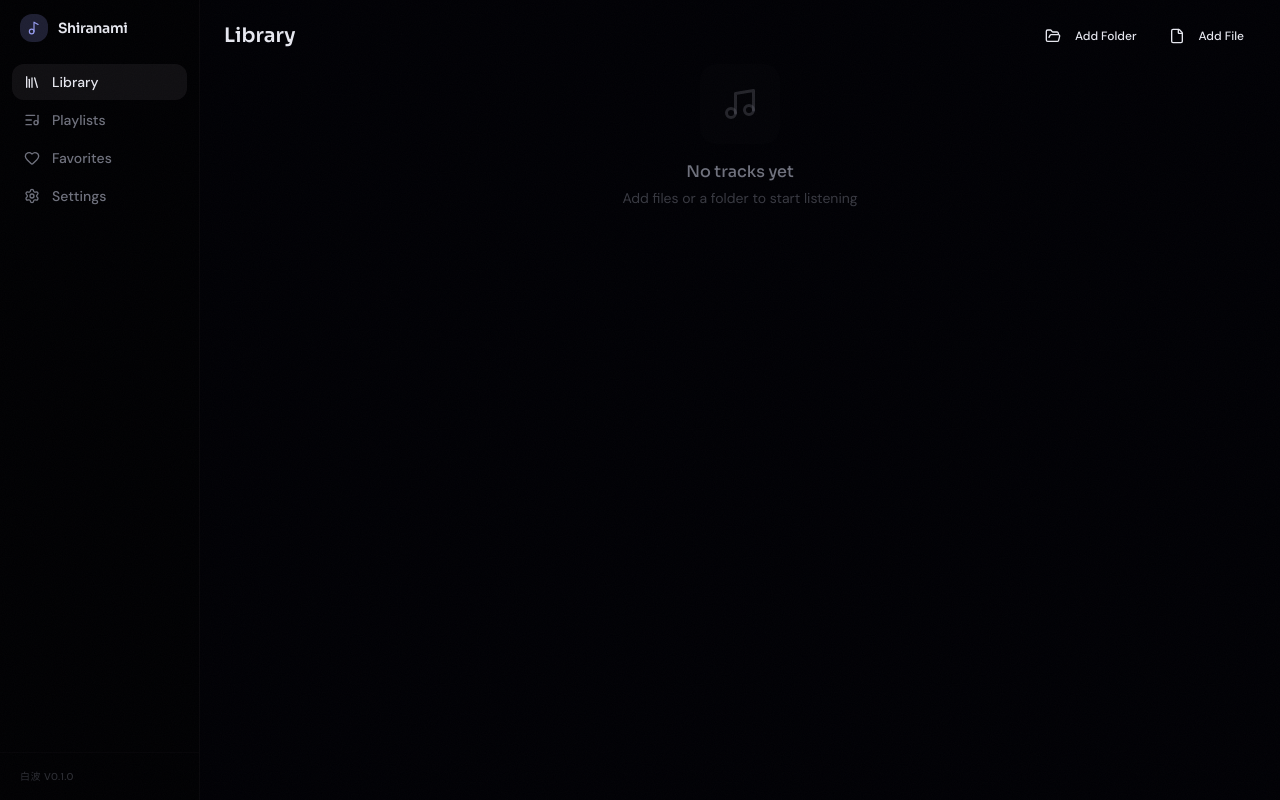
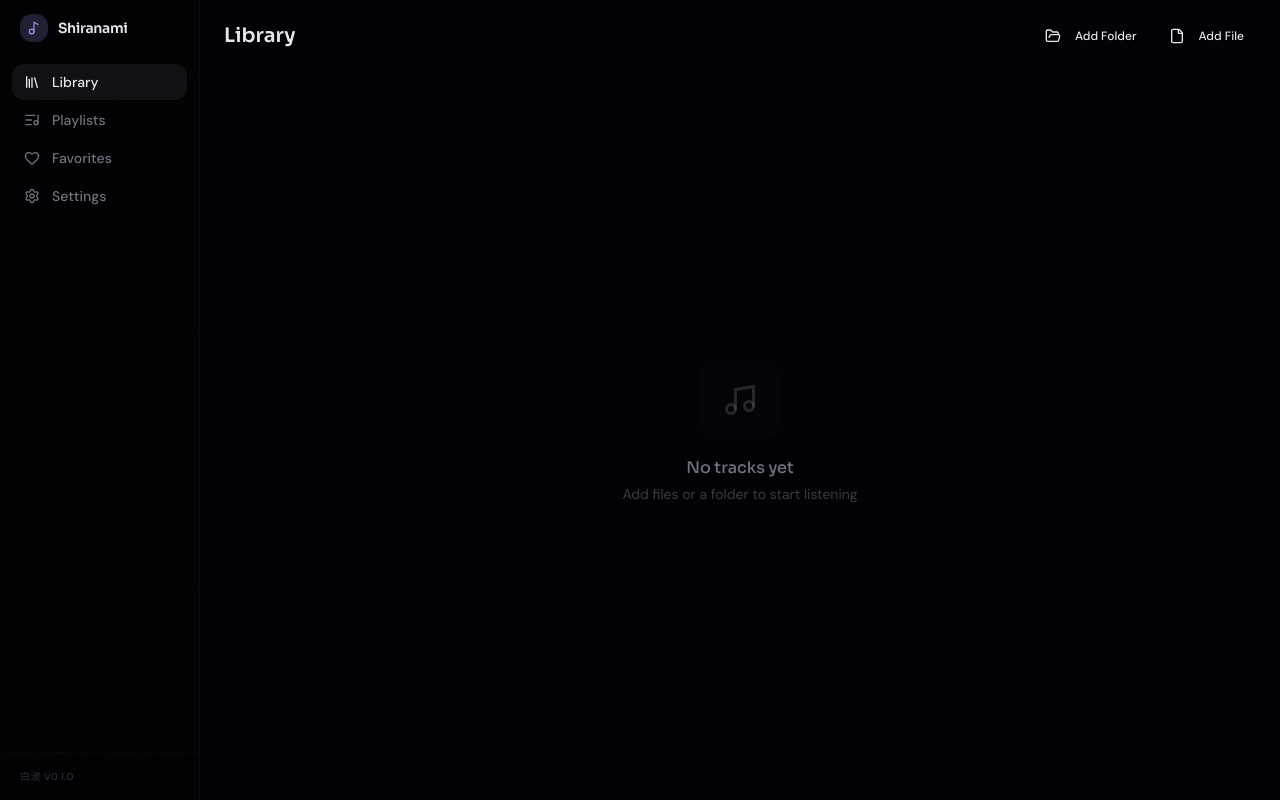
Before and after one commit to Shironex/shiranami, a React (Vite) app in the folder apps/web/: page / in a window 1280 px wide. Built offline with nearby package versions, Linux system fonts and the light colour scheme; what fast-average-color would draw is missing.

Commit message:
fix: library track list scroll by adding min-h-0 to flex chain

```diff
--- a/apps/web/src/App.tsx
+++ b/apps/web/src/App.tsx
@@ -45,11 +45,11 @@ function App() {
           {/* Main content area */}
           <div className="flex-1 flex flex-col min-w-0 relative">
             <main className={cn(
-              'flex-1 flex overflow-hidden',
+              'flex-1 flex overflow-hidden min-h-0',
               currentTrack && 'pb-[88px]'
             )}>
               {/* Center content */}
-              <div className="flex-1 min-w-0 overflow-hidden">
+              <div className="flex-1 min-w-0 min-h-0 overflow-hidden flex flex-col">
                 {activeView === 'library' && <LibraryView />}
                 {activeView === 'playlists' && (
                   <div className="flex-1 flex items-center justify-center text-muted-foreground">
```
